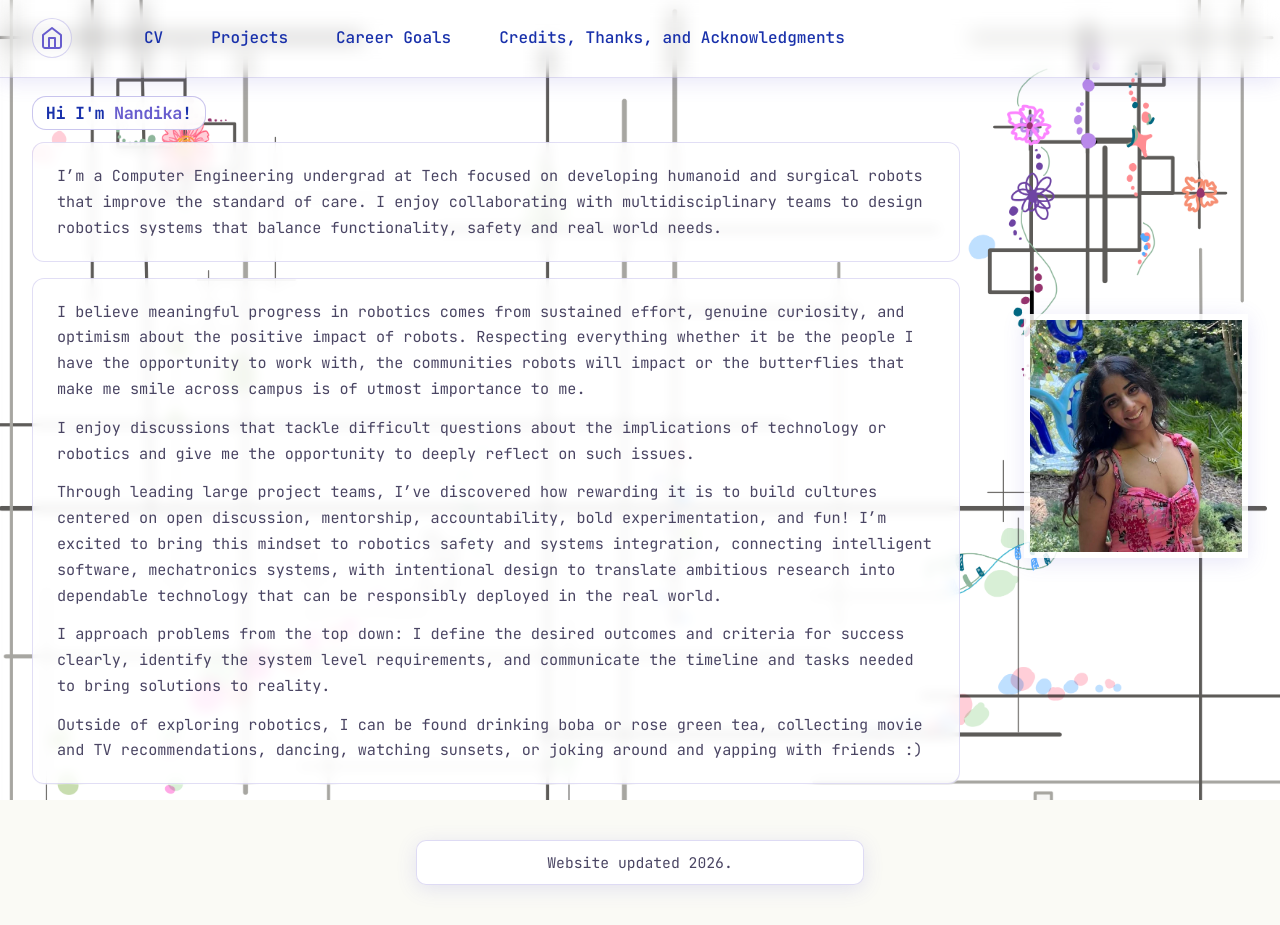
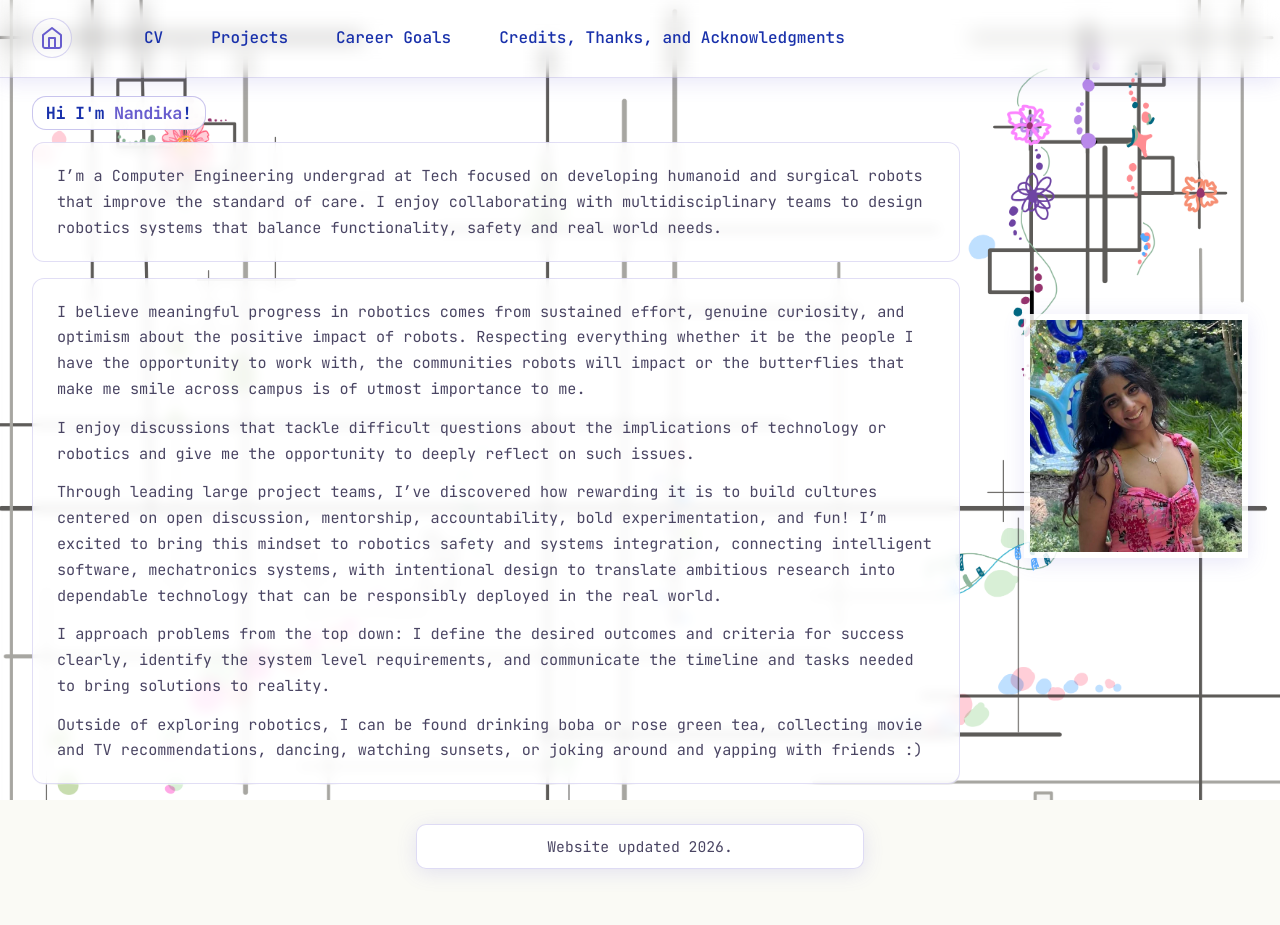
Before and after one commit to nandikakohli/nandika-kohli, a SvelteKit app in the folder personal-website/svelte-website/: page / in a window 1280 px wide. Built offline with nearby package versions, Linux system fonts and the light colour scheme.

Commit message:
Reduce homepage footer spacing

```diff
--- a/personal-website/svelte-website/src/app.css
+++ b/personal-website/svelte-website/src/app.css
@@ -294,7 +294,7 @@ h1 {
 .last-edited-box {
   position: relative;
   z-index: 2;
-  margin: 2rem auto 2.5rem;
+  margin: 1rem auto 2.5rem;
   padding: 0.65rem 1.1rem;
   max-width: 28rem;
   text-align: center;
```
